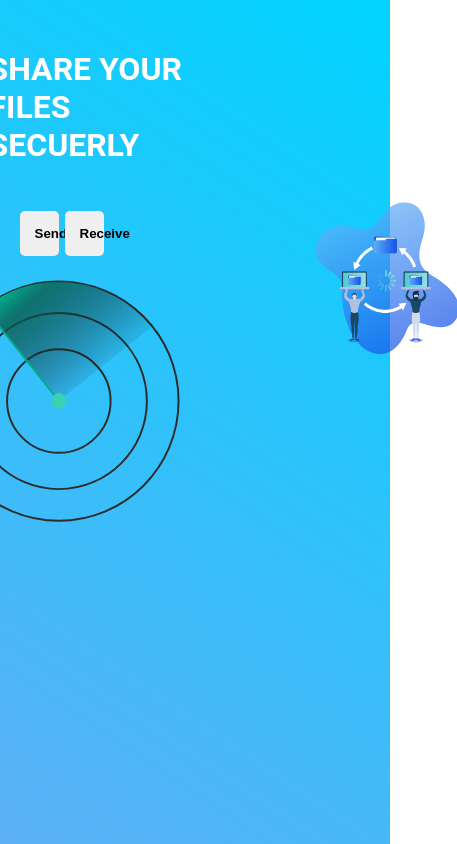
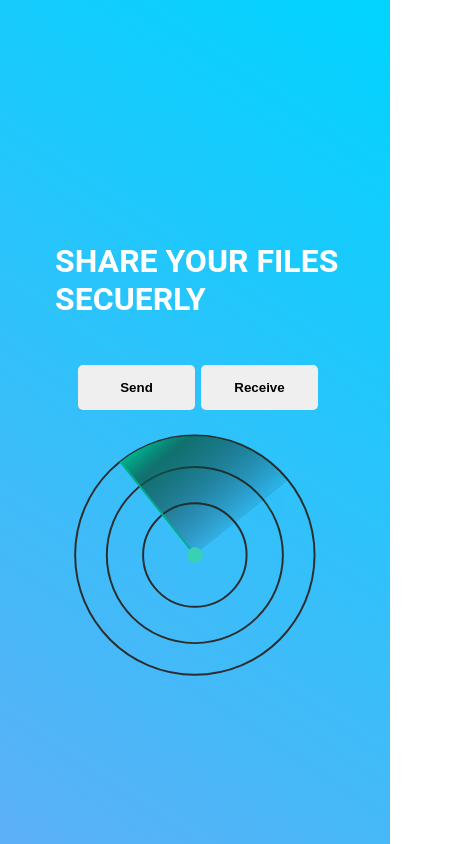
Before and after one commit to MAYANK816/SharingAPP, a React (Create React App) app: page / in a window 390 px wide. Shown: the whole page, 457 px wide, since content can reach past the window. Built offline with nearby package versions, Linux system fonts and the light colour scheme; no server answers.

Commit message:
Responsiveness increased

```diff
--- a/src/Components/Home.css
+++ b/src/Components/Home.css
@@ -12,10 +12,12 @@ html{
 	height: -webkit-fill-available;
 }
 .app {
+
   height: auto;
 }
 
 .join-screen .form .form-input {
+
   margin: 10px 10px;
 }
 .join-screen .form h2 {
@@ -135,9 +137,11 @@ html{
   display: flex;
   align-items: center;
   justify-content: center;
+  flex-direction: row;
+  height: 100vh;
 }
 .Home_animation img {
-  width: 70%;
+  width: 100%;
   margin-top: 30px;
 }
 .Home_content {
@@ -156,8 +160,33 @@ html{
   margin-top: 20%;
   font-size: 2rem;
 }
-@media screen and (max-wdith: 780px) {
+@media screen and (max-width: 780px) {
+  .Home_animation{
+    width: 100%;
+    height: 100vh;
+    flex-direction: column;
+  }
   body {
     width: 100vw;
   }
+  .btn_grp button{
+    width: 30vw;
+  }
+  .home_img{
+    width: 100%;
+    display: grid;
+    place-items: center;
+  }
+  .Home_animation img{
+    display: none;
+    margin-top: 0;
+  }
+  .fs-screen{
+    background: linear-gradient(
+      34deg,
+      rgba(93, 176, 246, 1) 0%,
+      rgba(0, 212, 255, 1) 100%
+    );
+  }
+
 }
--- a/src/Components/Home.js
+++ b/src/Components/Home.js
@@ -21,7 +21,9 @@ const Home = () => {
             style={{ width: 250, height: 250, marginTop: 20 }}
           />
         </div>
-        <img src="/images/homeIcon.png" alt="banner_img"></img>
+        <div className="home_img">
+          <img src="/images/homeIcon.png" alt="banner_img"></img>
+        </div>
       </div>
     </>
   );
```
